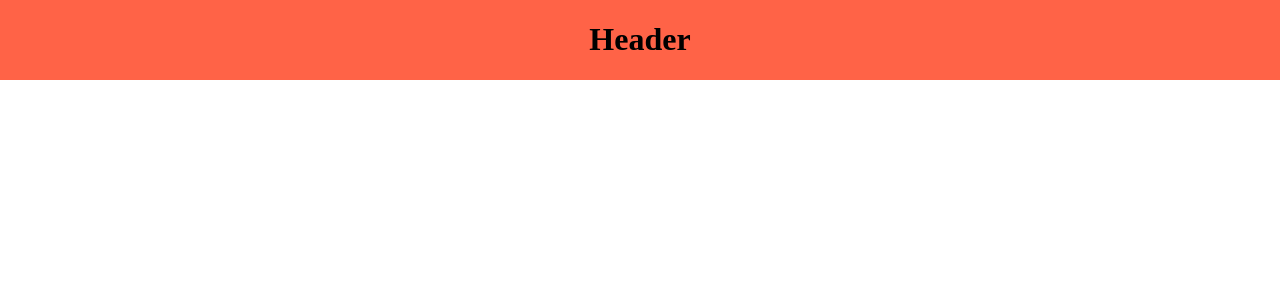
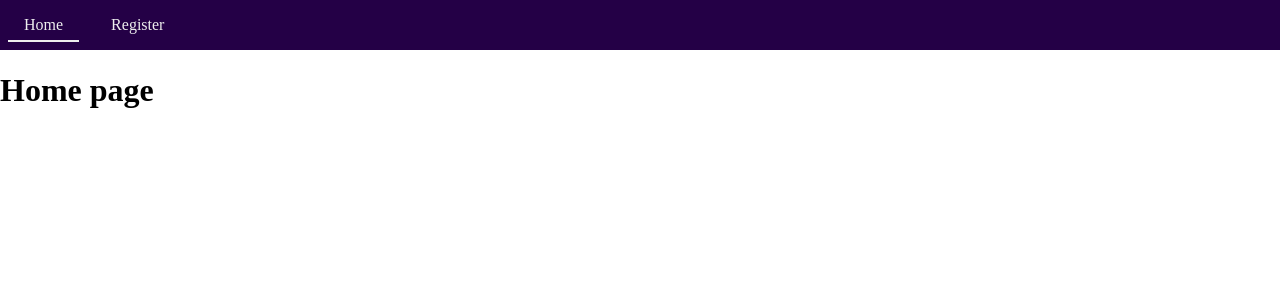
Before and after one commit to Emzawadzki/chat-it, a React (Create React App) app in the folder client/: page / in a window 1280 px wide. Shown: the top 300 px of the page. Built offline with nearby package versions, Linux system fonts and the light colour scheme.

Commit message:
feat: add base routing

```diff
--- a/client/package.json
+++ b/client/package.json
@@ -12,12 +12,13 @@
     "@types/react-dom": "^17.0.9",
     "react": "^17.0.2",
     "react-dom": "^17.0.2",
+    "react-router-dom": "^5.3.0",
     "react-scripts": "4.0.3",
     "typescript": "^4.4.3",
     "web-vitals": "^1.1.2"
   },
   "scripts": {
-    "start": "react-scripts start",
+    "dev": "react-scripts start",
     "build": "react-scripts build",
     "test": "react-scripts test",
     "eject": "react-scripts eject"
@@ -39,5 +40,8 @@
       "last 1 firefox version",
       "last 1 safari version"
     ]
+  },
+  "devDependencies": {
+    "@types/react-router-dom": "^5.1.9"
   }
 }
--- a/client/src/App.tsx
+++ b/client/src/App.tsx
@@ -1,11 +1,22 @@
-import { Header } from './components/Header';
+import { BrowserRouter as Router, Route, Switch } from "react-router-dom";
 
+import { Header } from "./components/Header";
+import { Home } from "./pages/Home";
+import { Register } from "./pages/Register";
+
+import "./normalize.css";
 import './App.css';
 
 const App: React.FC = () => (
-  <div className="App">
+  <Router>
     <Header />
-  </div>
+    <main className="main">
+      <Switch>
+        <Route exact path="/" component={Home} />
+        <Route exact path="/register" component={Register} />
+      </Switch>
+    </main>
+  </Router>
 );
 
 
--- a/client/src/components/Header.css
+++ /dev/null
@@ -1,6 +0,0 @@
-.Header {
-  position: fixed;
-  inset: 0;
-  bottom: unset;
-  background-color: var(--color-primary);
-}
--- a/client/src/components/Header.tsx
+++ /dev/null
@@ -1,7 +0,0 @@
-import "./Header.css";
-
-export const Header: React.FC = () => {
-    return <header className="Header">
-        <h1 style={{ textAlign: "center" }}>Header</h1>
-    </header>
-}
--- /dev/null
+++ b/client/src/components/Header/Header.css
@@ -0,0 +1,38 @@
+.Header {
+  background-color: var(--color-secondary-100);
+}
+
+.Header__list {
+  list-style-type: none;
+  padding: 0;
+  margin: 0;
+}
+
+.Header__list-item {
+  background-color: var(--color-secondary-100);
+  display: inline-block;
+}
+
+.Header__list-item:hover {
+  background-color: var(--color-secondary-200);
+  transition: 0.3s background-color;
+}
+
+.Header__link {
+  color: var(--color-text);
+  display: block;
+  padding: 1rem 1.5rem;
+  position: relative;
+  text-decoration: none;
+}
+
+.Header__link.active:before {
+  display: block;
+  content: "";
+  position: absolute;
+  bottom: 0.5rem;
+  left: 0.5rem;
+  right: 0.5rem;
+  height: 2px;
+  background-color: var(--color-text);
+}
--- /dev/null
+++ b/client/src/components/Header/Header.tsx
@@ -0,0 +1,12 @@
+import { NavLink } from "react-router-dom";
+
+import "./Header.css";
+
+export const Header: React.FC = () => {
+    return <header className="Header">
+        <ul className="Header__list">
+            <li className="Header__list-item"><NavLink exact className="Header__link" to="/">Home</NavLink></li>
+            <li className="Header__list-item"><NavLink className="Header__link" to="/register">Register</NavLink></li>
+        </ul>
+    </header>
+}
--- /dev/null
+++ b/client/src/components/Header/index.ts
@@ -0,0 +1 @@
+export { Header } from "./Header";
--- a/client/src/index.css
+++ b/client/src/index.css
@@ -1,3 +1,26 @@
 :root {
-  --color-primary: tomato;
+  --color-primary-100: #ff6d00;
+  --color-primary-200: #ff7900;
+  --color-primary-300: #ff8500;
+  --color-primary-400: #ff9100; /* inversed text color */
+  --color-primary-500: #ff9e00; /* inversed text color */
+  --color-secondary-100: #240046;
+  --color-secondary-200: #3c096c;
+  --color-secondary-300: #5a189a;
+  --color-secondary-400: #7b2cbf;
+  --color-secondary-500: #9d4edd;
+  --color-text: #eee;
+  --color-text-inversed: #111;
 }
+
+body,
+html {
+  margin: 0;
+  padding: 0;
+}
+
+*,
+*:after,
+*:before {
+  box-sizing: border-box;
+}
--- /dev/null
+++ b/client/src/pages/Home.tsx
@@ -0,0 +1,3 @@
+export const Home: React.FC = () => {
+    return <h1>Home page</h1>
+}
--- /dev/null
+++ b/client/src/pages/Register.tsx
@@ -0,0 +1,3 @@
+export const Register: React.FC = () => {
+    return <h1>Register</h1>
+}
```
Also changed, not shown: 1 other file (tests, documents, lock files or other folders).
